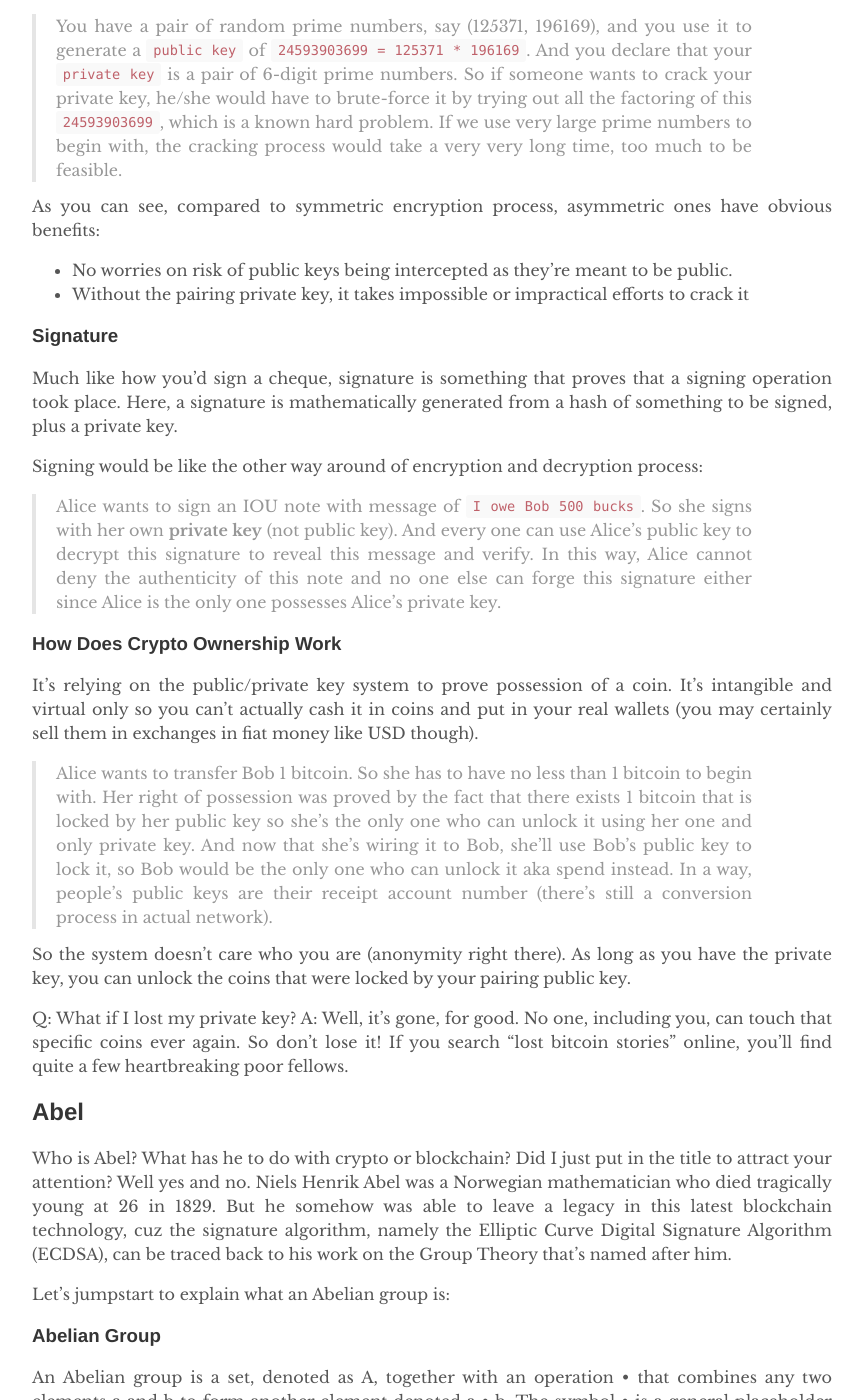
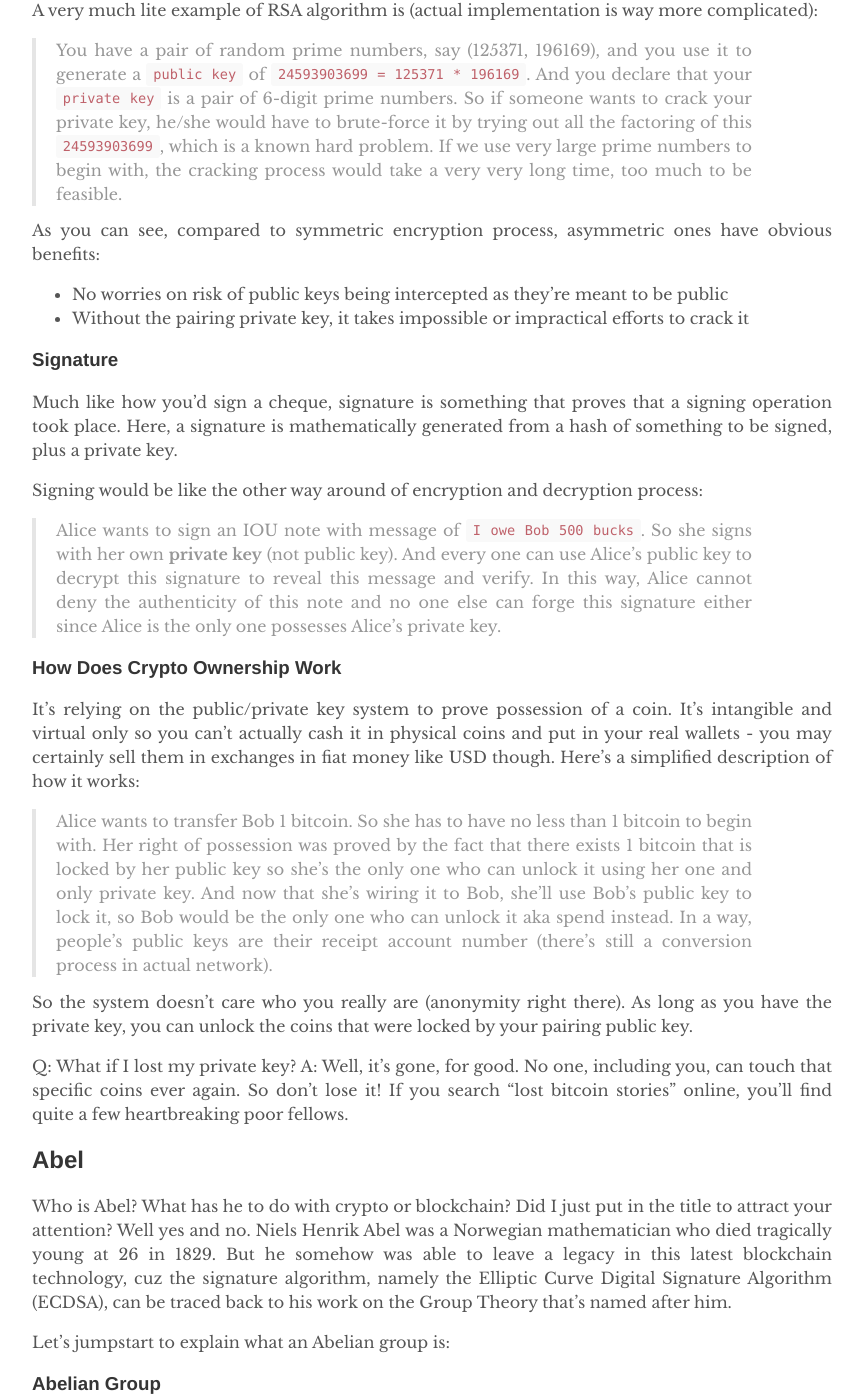
Before and after one commit to yuexiaofeng/yuexiaofeng.github.io, a Jekyll site: the page built from _posts/2021-05-18-abel.md, in a window 1280 px wide and 1400 px high, scrolled down 9012 px. Shown: the whole window, without its empty margins (208-1073 px from the left). Built offline with Jekyll 4.4.1, drawn with Linux system fonts in a browser that asks for light colours; some of the changed text lies outside the part shown.

Commit message:
Added a few edits for abel posts

```diff
--- a/_posts/2021-05-18-abel.md
+++ b/_posts/2021-05-18-abel.md
@@ -60,7 +60,7 @@
 * Height: Number of blocks connected to this block. Since this block is the genesis one, so it's 0
 * Difficulty: Denote how hard it is to mathematically calculate the accepted hash value. This difficulty increases over time, for instance, the hash value may later on need to prefix with 11 leading 0s instead of 10
 * Nounce: A random value / counter to help calculate the hash value. Miner needs to keep trying altering this value until they come out with a satisfying one
-* Block Reward: Well, the coin reward to whoever created this block. This reward reduces over time as well, as there's a cap to the total number of bitcoins in the system
+* Block Reward: The newly-minted coins that were rewarded to whoever created this block - this is also how bitcoins were "mined" from thin air and the only way. This reward reduces over time as well, as there's a cap to the total number of bitcoins in the system
 
 ### Chain The Blocks, PoW as An Example
 
@@ -185,7 +185,7 @@
 
 As you can see, compared to symmetric encryption process, asymmetric ones have obvious benefits:
 
-* No worries on risk of public keys being intercepted as they're meant to be public.
+* No worries on risk of public keys being intercepted as they're meant to be public
 * Without the pairing private key, it takes impossible or impractical efforts to crack it
 
 ### Signature
@@ -198,11 +198,11 @@
 
 ### How Does Crypto Ownership Work
 
-It's relying on the public/private key system to prove possession of a coin. It's intangible and virtual only so you can't actually cash it in coins and put in your real wallets (you may certainly sell them in exchanges in fiat money like USD though).
+It's relying on the public/private key system to prove possession of a coin. It's intangible and virtual only so you can't actually cash it in physical coins and put in your real wallets - you may certainly sell them in exchanges in fiat money like USD though. Here's a simplified description of how it works:
 
 > Alice wants to transfer Bob 1 bitcoin. So she has to have no less than 1 bitcoin to begin with. Her right of possession was proved by the fact that there exists 1 bitcoin that is locked by her public key so she's the only one who can unlock it using her one and only private key. And now that she's wiring it to Bob, she'll use Bob's public key to lock it, so Bob would be the only one who can unlock it aka spend instead. In a way, people's public keys are their receipt account number (there's still a conversion process in actual network).
 
-So the system doesn't care who you are (anonymity right there). As long as you have the private key, you can unlock the coins that were locked by your pairing public key.
+So the system doesn't care who you really are (anonymity right there). As long as you have the private key, you can unlock the coins that were locked by your pairing public key.
 
 Q: What if I lost my private key?
 A: Well, it's gone, for good. No one, including you, can touch that specific coins ever again. So don't lose it! If you search "lost bitcoin stories" online, you'll find quite a few heartbreaking poor fellows.
@@ -227,7 +227,7 @@
 
 5. Commutativity: For all a, b in A, a • b = b • a
 
-So the addition and multiplication operations in our basic algebra actually fall in to Abelian groups. But what if we define a more abstract group, and maybe come out with another public/private key system? Introducing ECDSA that's widely used by blockchain.
+So the addition and multiplication operations in our basic algebra actually fall in to Abelian groups. But what if we define a more abstract group as the playground, would it be possible for us to come up with another public/private key system on top of it? Introducing ECDSA that's widely used by blockchain.
 
 ### ECDSA
 
```
Also changed, not shown: other parts of _posts/2021-05-18-abel.md (+4 -4 lines), _posts/2021-02-20-github-pages-migration.md (+1 -1 lines).
